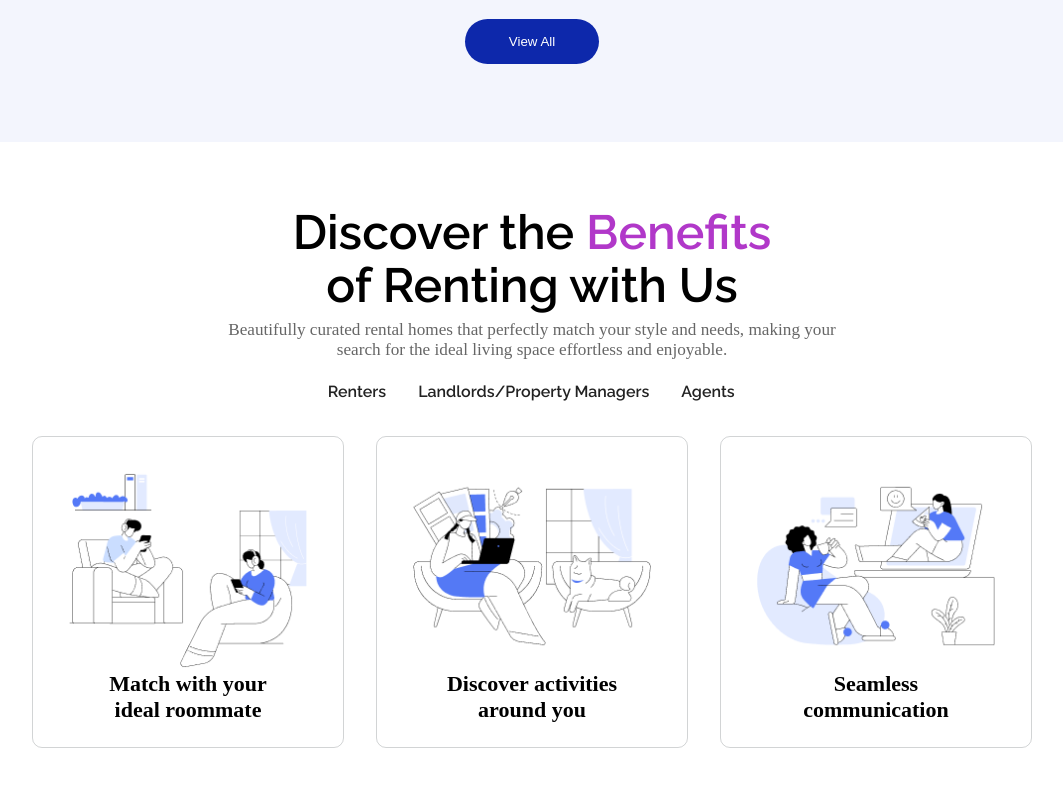
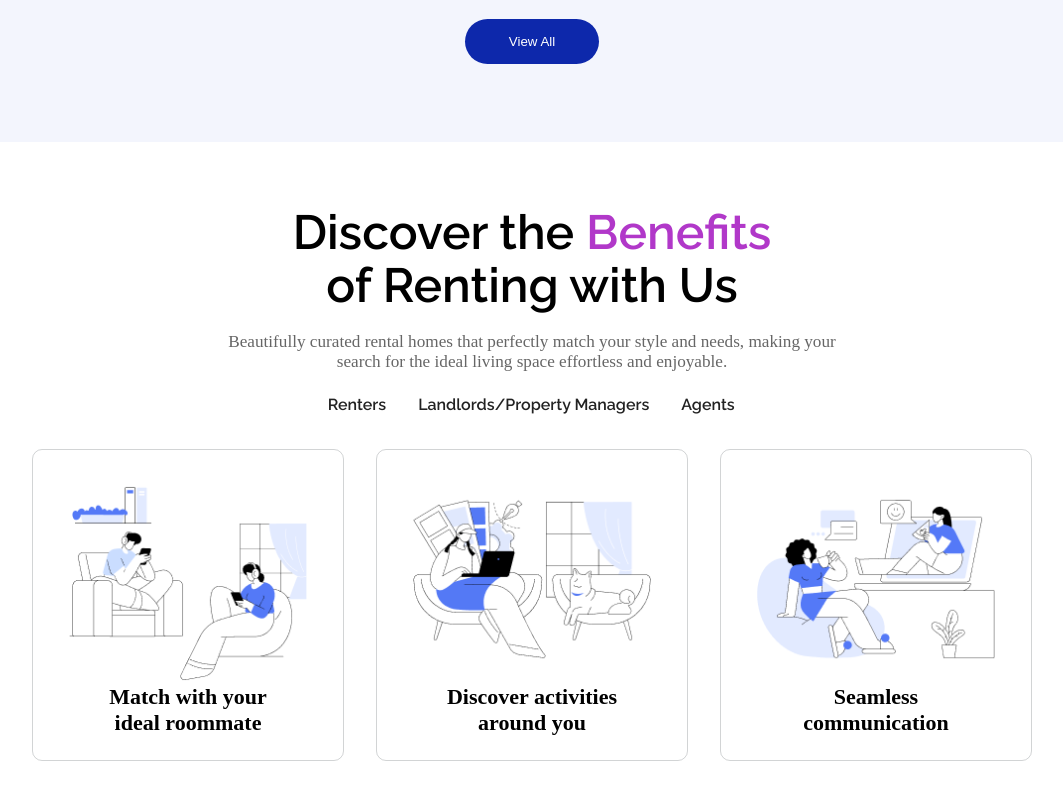
Before and after one commit to Kaushall-raut/Rental-home-Assignment, a React (Vite) app: page / in a window 1280 px wide. Shown: the part 658-1458 px from the top of the page, without its empty margins (108-1171 px from the left). Built offline with nearby package versions, Linux system fonts and the light colour scheme.

Commit message:
fixed all the issue of margin and spacing

```diff
--- a/src/components/Hero-section.jsx
+++ b/src/components/Hero-section.jsx
@@ -21,7 +21,7 @@ export const Herosection = () => {
           </div>
         </div>
         <div className="navbar">
-          <div className="nav">
+          <div className="nav" style={{height:"76px"}}>
             <nav>
               <ul>
                 <li>
--- a/src/components/discover.css
+++ b/src/components/discover.css
@@ -12,7 +12,7 @@
     font-weight: 400;
     color: #666666;
     text-align: center;
-   /* margin-top:0.8rem; */
+   margin-top:0.8rem;
 }
 .Discover-container{
     display: flex
@@ -21,7 +21,7 @@
     flex-direction: column;
     align-items: center;
     margin-top: 4rem;
-    margin-bottom:11rem;
+    margin-bottom:9rem;
     gap: 0.5rem;
 }
 .nav{
--- a/src/components/hero.css
+++ b/src/components/hero.css
@@ -66,12 +66,14 @@ span {
     width:590px;
     height: 28.67px;
     /* gap: 20rem; */
+    /* margin-top: -10rem; */
 
 }
 li{
     font-family: "Raleway", sans-serif;
     font-size: 16px;
     font-weight: 600;
+    /* margin-top: 0rem; */
     margin: 1rem;
     /* width:587px; */
     height: 28.67px;
```
